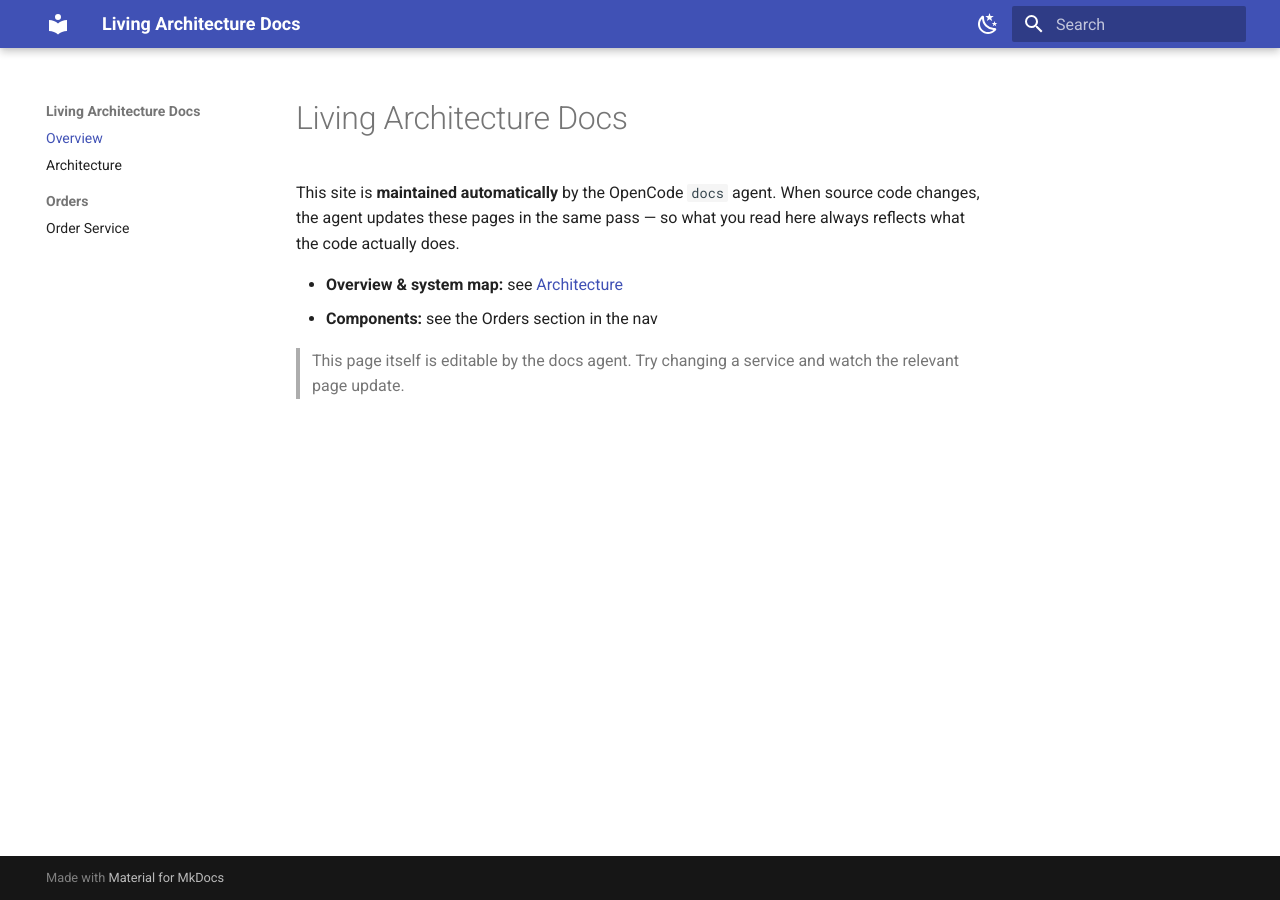
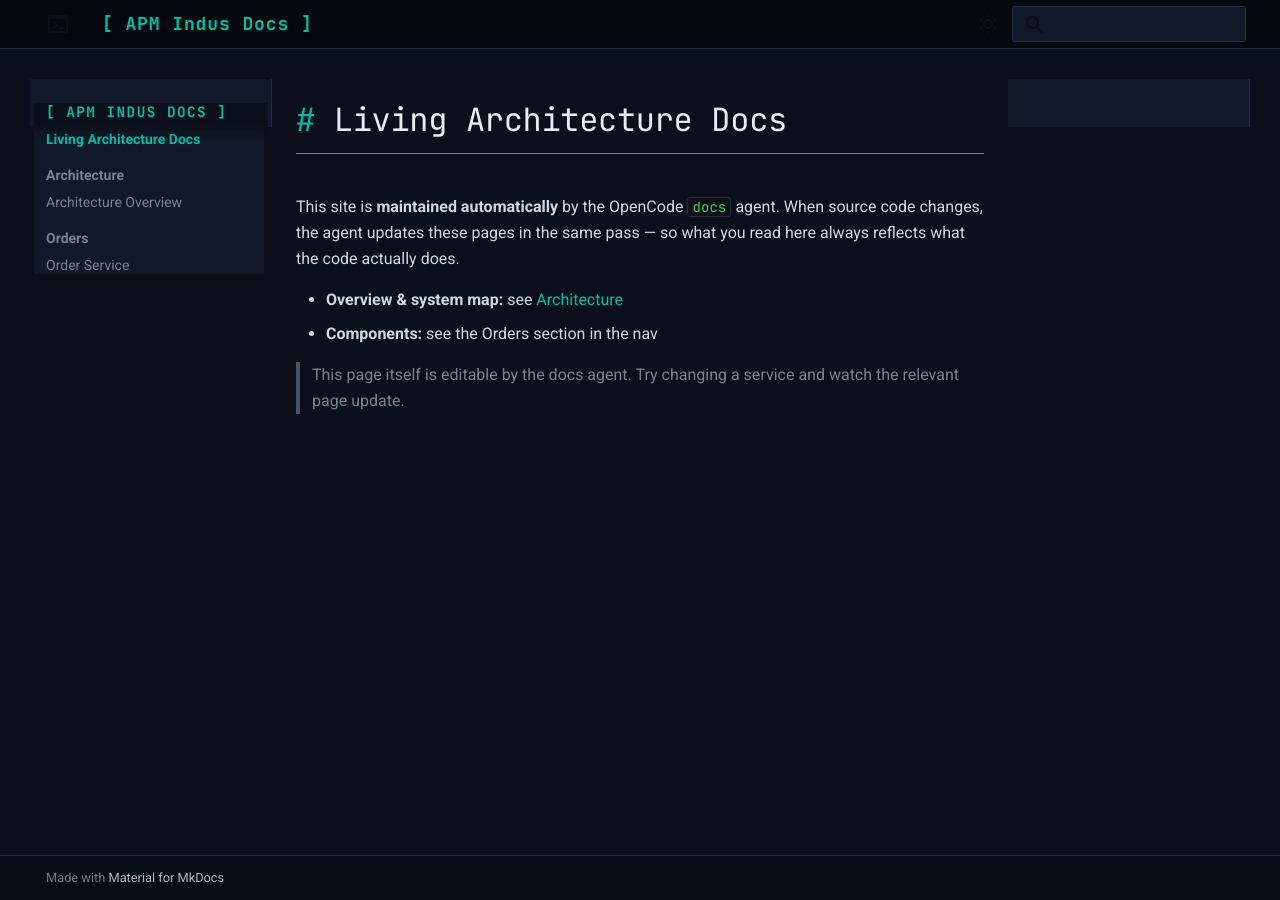
Before and after one commit to pranaybahuguna/opencode-skills-agents, an MkDocs documentation site: the page built from docs/index.md, in a window 1280 px wide. Built offline with MkDocs 1.6.1 and Material for MkDocs 9.7.7, drawn with Linux system fonts in a browser that asks for light colours.

Commit message:
improvem in styling

```diff
--- /dev/null
+++ b/docs/stylesheets/terminal.css
@@ -0,0 +1,236 @@
+/* ============================================================
+   Terminal Theme — APM Indus Docs
+   Dark background · Teal/cyan accents · Green code
+   Drop this file at: docs/stylesheets/terminal.css
+   ============================================================ */
+
+/* ── Custom colour tokens ─────────────────────────────────── */
+:root {
+  --terminal-bg:          #0b0f19;
+  --terminal-bg-surface:  #111827;
+  --terminal-bg-code:     #0d1117;
+  --terminal-border:      #1f2d3d;
+  --terminal-teal:        #00bfa5;
+  --terminal-teal-bright: #00e5cc;
+  --terminal-green:       #39d353;
+  --terminal-cyan:        #58d9f9;
+  --terminal-text:        #cdd9e5;
+  --terminal-text-muted:  #768390;
+  --terminal-heading:     #e6edf3;
+  --terminal-link:        #00bfa5;
+  --terminal-link-hover:  #00e5cc;
+}
+
+/* ── Material primary / accent overrides ─────────────────── */
+[data-md-color-scheme="slate"] {
+  --md-primary-fg-color:          var(--terminal-teal);
+  --md-primary-fg-color--light:   var(--terminal-teal-bright);
+  --md-primary-fg-color--dark:    #008f79;
+  --md-primary-bg-color:          var(--terminal-bg);
+  --md-primary-bg-color--light:   var(--terminal-bg-surface);
+
+  --md-accent-fg-color:           var(--terminal-teal-bright);
+  --md-accent-fg-color--transparent: rgba(0, 191, 165, 0.1);
+
+  --md-default-bg-color:          var(--terminal-bg);
+  --md-default-bg-color--light:   var(--terminal-bg-surface);
+  --md-default-bg-color--lighter: #131c2e;
+  --md-default-bg-color--lightest:#1a2538;
+
+  --md-default-fg-color:          var(--terminal-text);
+  --md-default-fg-color--light:   var(--terminal-text-muted);
+  --md-default-fg-color--lighter: #4a5568;
+  --md-default-fg-color--lightest:#2d3748;
+
+  --md-code-bg-color:             var(--terminal-bg-code);
+  --md-code-fg-color:             var(--terminal-green);
+
+  --md-typeset-a-color:           var(--terminal-link);
+
+  --md-footer-bg-color:           #08101a;
+  --md-footer-bg-color--dark:     #060c14;
+}
+
+/* Light mode — keep it professional but warm */
+[data-md-color-scheme="default"] {
+  --md-primary-fg-color:          #007a6b;
+  --md-primary-fg-color--light:   #00bfa5;
+  --md-primary-fg-color--dark:    #005a4e;
+  --md-primary-bg-color:          #ffffff;
+  --md-accent-fg-color:           #00bfa5;
+  --md-typeset-a-color:           #007a6b;
+}
+
+/* ── Page background & body ──────────────────────────────── */
+[data-md-color-scheme="slate"] .md-main {
+  background-color: var(--terminal-bg);
+}
+
+[data-md-color-scheme="slate"] .md-content__inner {
+  background-color: var(--terminal-bg);
+}
+
+/* ── Header ──────────────────────────────────────────────── */
+[data-md-color-scheme="slate"] .md-header {
+  background-color: #06080f;
+  border-bottom: 1px solid var(--terminal-border);
+  box-shadow: none;
+}
+
+[data-md-color-scheme="slate"] .md-header__title {
+  color: var(--terminal-teal);
+  font-family: "JetBrains Mono", monospace;
+  font-weight: 700;
+  letter-spacing: 0.05em;
+}
+
+/* ── Left sidebar / navigation ───────────────────────────── */
+[data-md-color-scheme="slate"] .md-nav {
+  background-color: var(--terminal-bg-surface);
+}
+
+[data-md-color-scheme="slate"] .md-sidebar {
+  background-color: var(--terminal-bg-surface);
+  border-right: 1px solid var(--terminal-border);
+}
+
+[data-md-color-scheme="slate"] .md-nav__title {
+  color: var(--terminal-teal);
+  font-family: "JetBrains Mono", monospace;
+  font-size: 0.72rem;
+  letter-spacing: 0.1em;
+  text-transform: uppercase;
+}
+
+[data-md-color-scheme="slate"] .md-nav__link {
+  color: var(--terminal-text-muted);
+  transition: color 0.15s ease;
+}
+
+[data-md-color-scheme="slate"] .md-nav__link:hover,
+[data-md-color-scheme="slate"] .md-nav__link:focus {
+  color: var(--terminal-teal-bright);
+}
+
+[data-md-color-scheme="slate"] .md-nav__link--active {
+  color: var(--terminal-teal) !important;
+  font-weight: 600;
+}
+
+[data-md-color-scheme="slate"] .md-nav__item--active > .md-nav__link {
+  color: var(--terminal-teal-bright);
+}
+
+/* ── Headings ────────────────────────────────────────────── */
+[data-md-color-scheme="slate"] .md-typeset h1 {
+  color: var(--terminal-heading);
+  border-bottom: 1px solid var(--terminal-teal);
+  padding-bottom: 0.4em;
+  font-family: "JetBrains Mono", monospace;
+}
+
+[data-md-color-scheme="slate"] .md-typeset h2 {
+  color: var(--terminal-teal);
+  font-family: "JetBrains Mono", monospace;
+}
+
+[data-md-color-scheme="slate"] .md-typeset h3 {
+  color: var(--terminal-cyan);
+}
+
+[data-md-color-scheme="slate"] .md-typeset h1::before { content: "# ";  color: var(--terminal-teal); }
+[data-md-color-scheme="slate"] .md-typeset h2::before { content: "## "; color: var(--terminal-teal); opacity: 0.6; }
+
+/* ── Code blocks ─────────────────────────────────────────── */
+[data-md-color-scheme="slate"] .md-typeset code {
+  background-color: var(--terminal-bg-code);
+  color: var(--terminal-green);
+  border: 1px solid var(--terminal-border);
+  border-radius: 3px;
+  font-size: 0.88em;
+}
+
+[data-md-color-scheme="slate"] .md-typeset pre {
+  background-color: var(--terminal-bg-code);
+  border: 1px solid var(--terminal-border);
+  border-left: 3px solid var(--terminal-teal);
+  border-radius: 4px;
+}
+
+[data-md-color-scheme="slate"] .md-typeset pre > code {
+  color: var(--terminal-green);
+  border: none;
+  background: transparent;
+}
+
+/* ── Tables ──────────────────────────────────────────────── */
+[data-md-color-scheme="slate"] .md-typeset table:not([class]) th {
+  background-color: #0a1628;
+  color: var(--terminal-teal);
+  border-bottom: 2px solid var(--terminal-teal);
+  font-family: "JetBrains Mono", monospace;
+  font-size: 0.8rem;
+  letter-spacing: 0.05em;
+  text-transform: uppercase;
+}
+
+[data-md-color-scheme="slate"] .md-typeset table:not([class]) tr:hover {
+  background-color: rgba(0, 191, 165, 0.05);
+}
+
+[data-md-color-scheme="slate"] .md-typeset table:not([class]) td,
+[data-md-color-scheme="slate"] .md-typeset table:not([class]) th {
+  border-color: var(--terminal-border);
+}
+
+/* ── Admonitions ─────────────────────────────────────────── */
+[data-md-color-scheme="slate"] .md-typeset .admonition {
+  background-color: var(--terminal-bg-surface);
+  border-color: var(--terminal-teal);
+  border-radius: 4px;
+}
+
+[data-md-color-scheme="slate"] .md-typeset .admonition-title {
+  background-color: rgba(0, 191, 165, 0.1);
+  font-family: "JetBrains Mono", monospace;
+}
+
+/* ── Search ──────────────────────────────────────────────── */
+[data-md-color-scheme="slate"] .md-search__form {
+  background-color: var(--terminal-bg-surface);
+  border: 1px solid var(--terminal-border);
+}
+
+[data-md-color-scheme="slate"] .md-search__input {
+  color: var(--terminal-text);
+}
+
+/* ── Footer ──────────────────────────────────────────────── */
+[data-md-color-scheme="slate"] .md-footer {
+  background-color: #06080f;
+  border-top: 1px solid var(--terminal-border);
+}
+
+/* ── Mermaid diagram overrides ───────────────────────────── */
+[data-md-color-scheme="slate"] .mermaid {
+  background-color: var(--terminal-bg-surface) !important;
+  border: 1px solid var(--terminal-border);
+  border-radius: 6px;
+  padding: 1em;
+}
+
+/* ── Scrollbar (webkit) ──────────────────────────────────── */
+[data-md-color-scheme="slate"] ::-webkit-scrollbar {
+  width: 6px;
+  height: 6px;
+}
+[data-md-color-scheme="slate"] ::-webkit-scrollbar-track {
+  background: var(--terminal-bg);
+}
+[data-md-color-scheme="slate"] ::-webkit-scrollbar-thumb {
+  background: var(--terminal-border);
+  border-radius: 3px;
+}
+[data-md-color-scheme="slate"] ::-webkit-scrollbar-thumb:hover {
+  background: var(--terminal-teal);
+}
--- a/mkdocs.yml
+++ b/mkdocs.yml
@@ -1,40 +1,58 @@
-site_name: Living Architecture Docs
-site_description: Auto-maintained by the OpenCode docs agent
+site_name: "[ APM Indus Docs ]"
+site_description: Living architecture documentation — maintained by OpenCode
 
 theme:
   name: material
+  palette:
+    # Default: dark terminal mode
+    - scheme: slate
+      primary: custom
+      accent: custom
+      toggle:
+        icon: material/weather-sunny
+        name: Switch to light mode
+    - scheme: default
+      primary: custom
+      accent: custom
+      toggle:
+        icon: material/weather-night
+        name: Switch to dark mode
+  font:
+    text: Roboto
+    code: JetBrains Mono
+  icon:
+    logo: material/console
+    repo: fontawesome/brands/github
   features:
     - navigation.sections
     - navigation.expand
     - navigation.top
+    - navigation.indexes
     - content.code.copy
+    - content.code.annotate
     - search.suggest
-  palette:
-    - scheme: default
-      primary: indigo
-      toggle:
-        icon: material/weather-night
-        name: Dark mode
-    - scheme: slate
-      primary: indigo
-      toggle:
-        icon: material/weather-sunny
-        name: Light mode
+    - search.highlight
+    - search.share
+
+extra_css:
+  - stylesheets/terminal.css
 
 markdown_extensions:
   - admonition
   - tables
+  - attr_list
   - toc:
-      permalink: true
-  - pymdownx.highlight
+      permalink: "§"
+  - pymdownx.highlight:
+      anchor_linenums: true
+      line_spans: __span
+      pygments_lang_class: true
+  - pymdownx.inlinehilite
+  - pymdownx.details
   - pymdownx.superfences:
       custom_fences:
         - name: mermaid
           class: mermaid
           format: !!python/name:pymdownx.superfences.fence_code_format
-
-nav:
-  - Overview: index.md
-  - Architecture: architecture/overview.md
-  - Orders:
-      - Order Service: orders/order-service.md
+  - pymdownx.tabbed:
+      alternate_style: true
```
